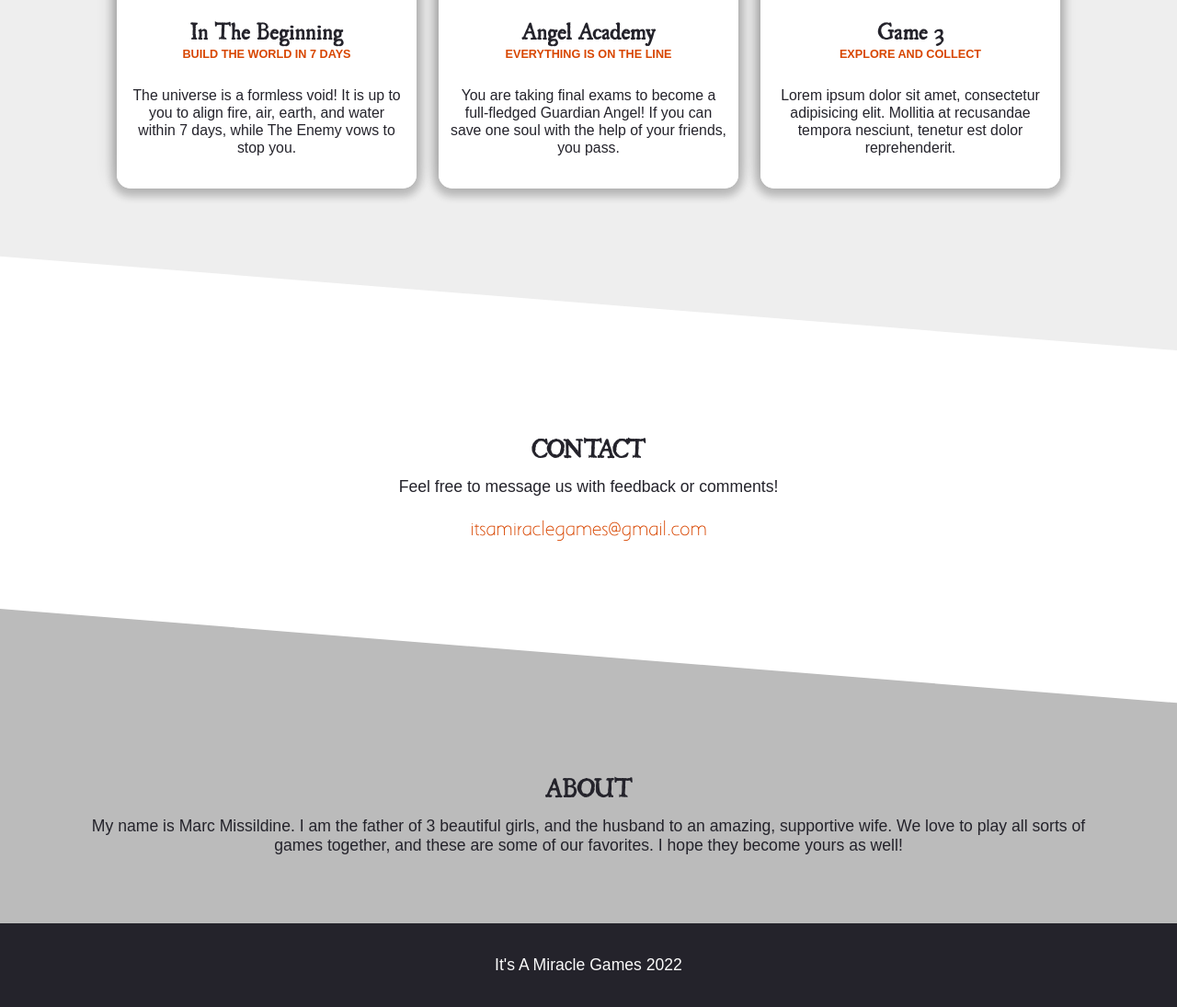
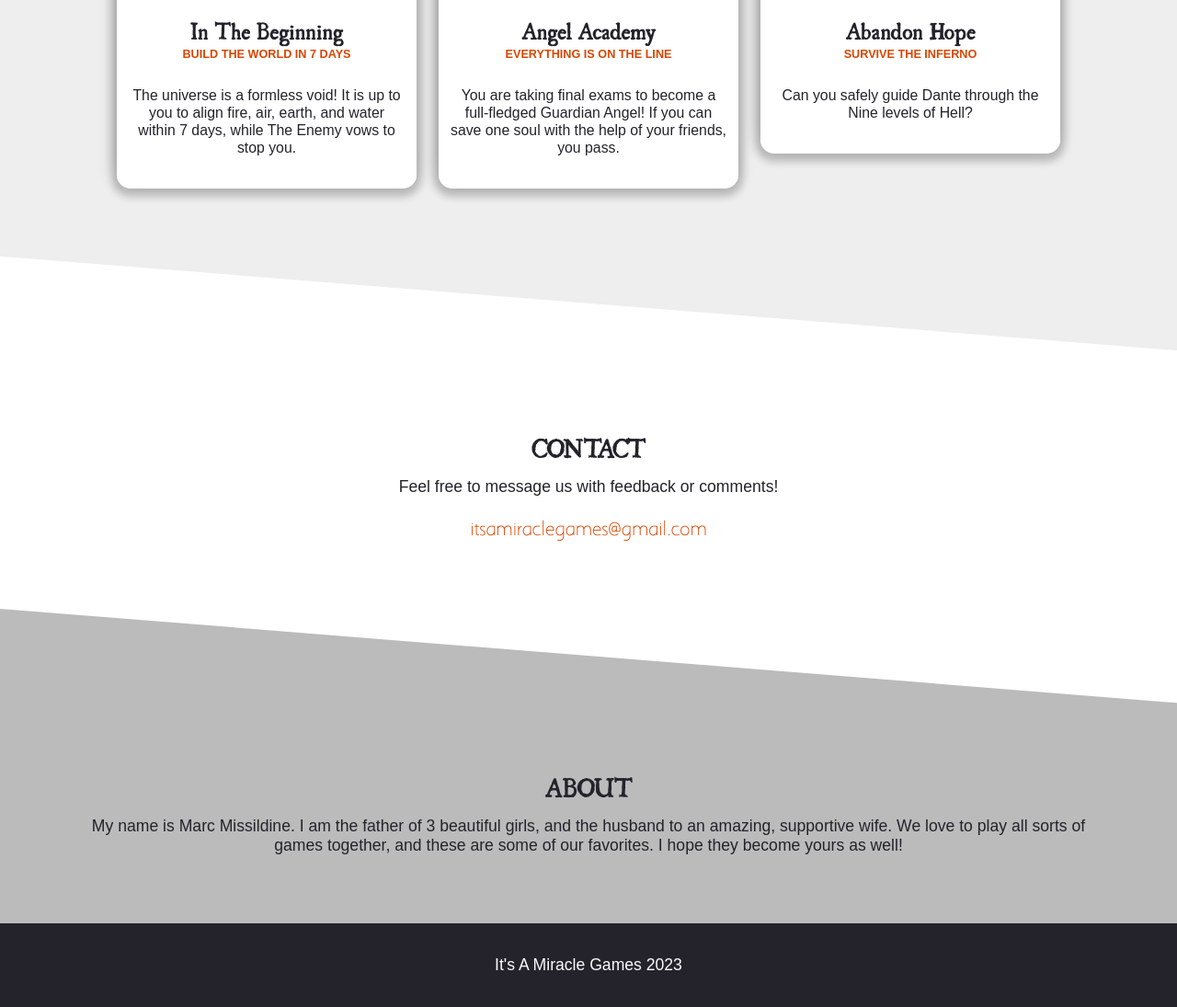
Before and after one commit to missing333/Website_ItsAMiracleGames, a PHP site: page / in a window 1280 px wide. Shown: the part 1306-2401 px from the top of the page at 92% size. Run offline with PHP 8.4, Linux system fonts and the light colour scheme; some libraries are stand-ins or nearby versions; some web fonts are replaced.

Commit message:
added abandon hope

```diff
--- a/footer.html
+++ b/footer.html
@@ -2,5 +2,5 @@
 <link rel="stylesheet" href="fonts.css" type="text/css" charset="utf-8" />
 <!-- Footer -->
 <footer id="footer" class="grid">
-	<div>It's A Miracle Games 2022</div>
+	<div>It's A Miracle Games 2023</div>
 </footer>
--- a/header.html
+++ b/header.html
@@ -8,9 +8,9 @@
 		<ul>
 			<li><a href="#" class="DropDownIcon">Games</a>
 				<ul class="dropdown">
-					<li><a href="inthebeginning.php">In The Beginning</a></li>
+					<li><a href="inthebeginning.php">Genesis</a></li>
 					<li><a href="angelacademy.php">Angel Academy</a></li>
-					<li><a href="#Game3">Game 3</a></li>
+					<li><a href="#Game3">Abandon Hope</a></li>
 				</ul>
 			</li>
 			<li><a href="index.php#Contact">Contact</a></li>
--- a/index.php
+++ b/index.php
@@ -97,10 +97,10 @@
                 <div class="card">
                   <img class="cardImg" src="https://images.pexels.com/photos/278912/pexels-photo-278912.jpeg?auto=compress&cs=tinysrgb&dpr=3&h=750&w=1260" alt="">
                   <div class="card-content">
-                    <h3 class="card-title">Game 3</h3>
-                    <p class="card-description">Explore and collect</p>
+                    <h3 class="card-title">Abandon Hope</h3>
+                    <p class="card-description">Survive the Inferno</p>
                     <p>
-                      Lorem ipsum dolor sit amet, consectetur adipisicing elit. Mollitia at recusandae tempora nesciunt, tenetur est dolor reprehenderit.
+                      Can you safely guide Dante through the Nine levels of Hell?
                     </p>
                   </div>
                 </div>
```
Also changed, not shown: abandonhope.php (added, +87 -0 lines).
